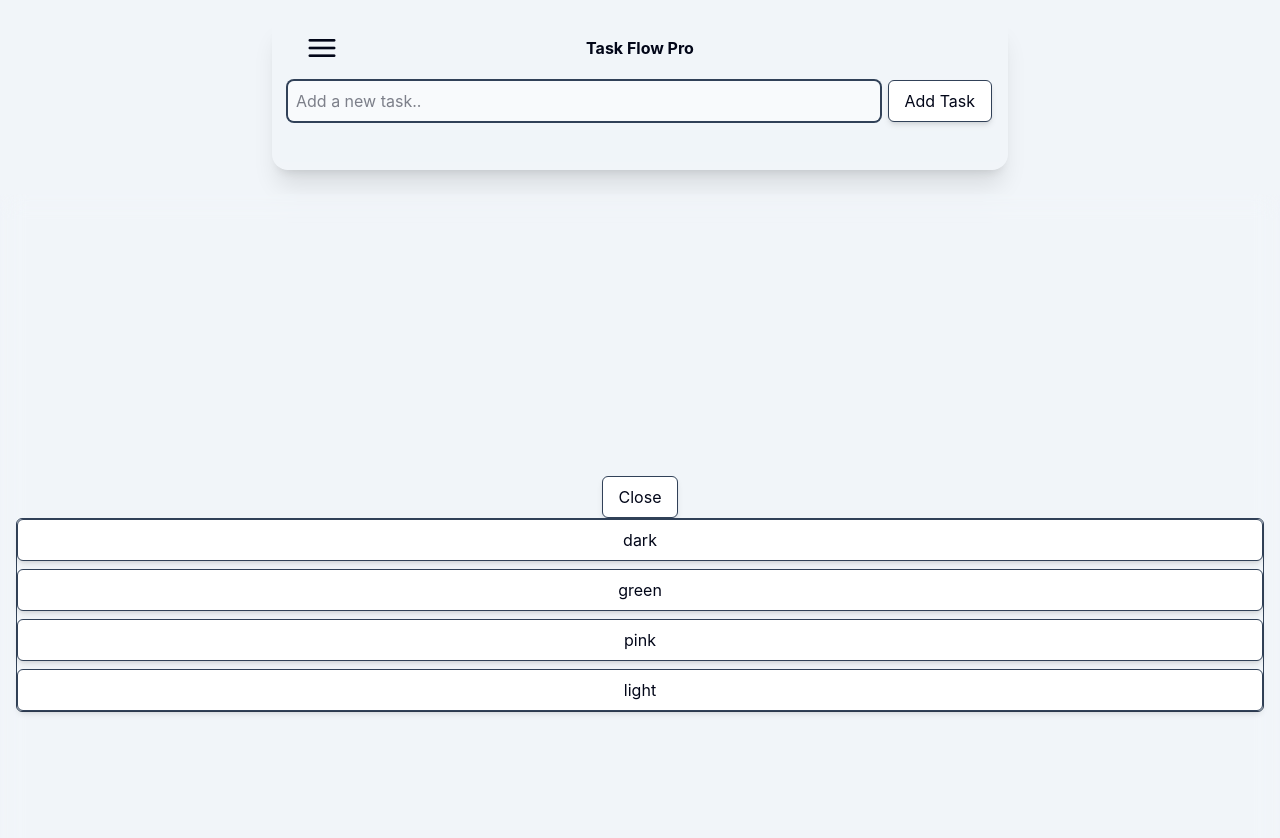
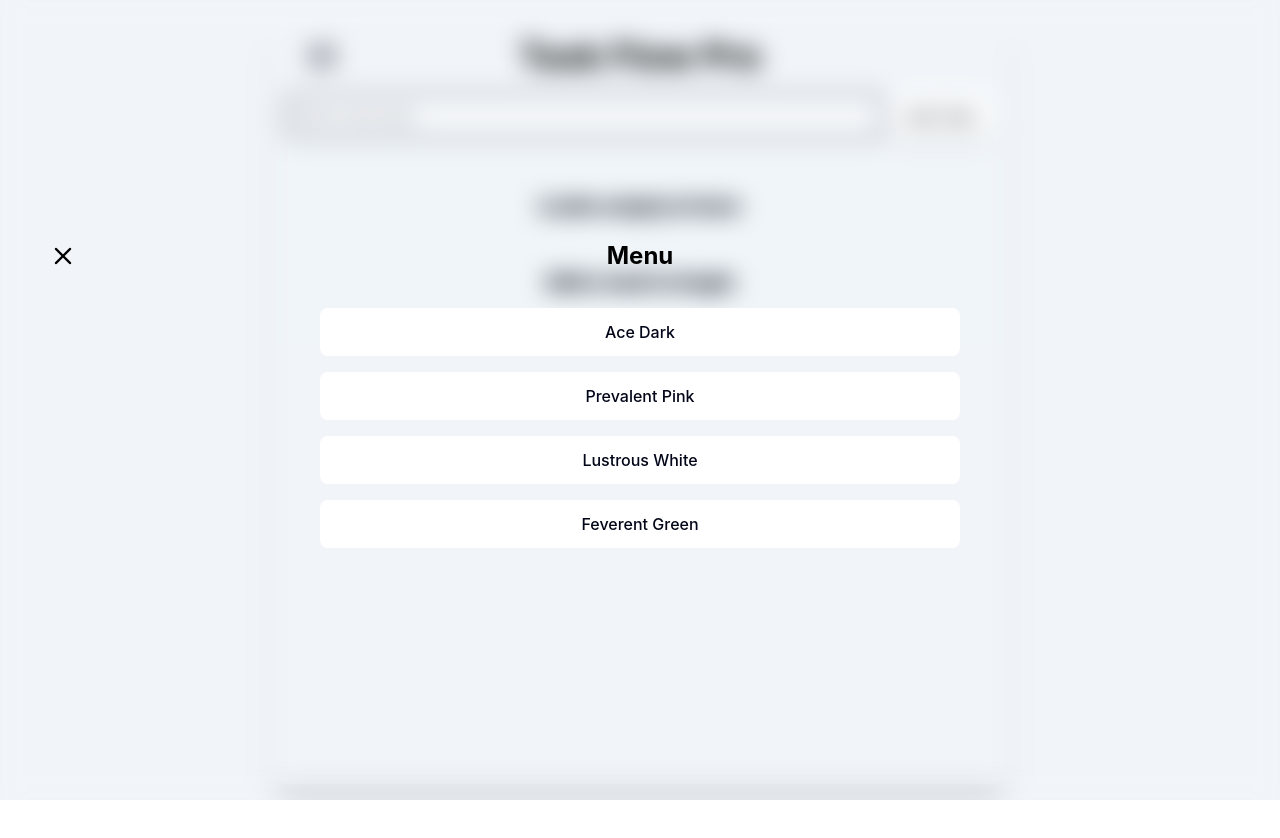
Before and after one commit to bigdonn0011/Task-Flow-Pro, a React (Vite) app: page / in a window 1280 px wide. Both pictures are taken after a click on the element "menu". Shown: the top 838 px of the page. After the commit the page ends 800 px from the top, so only its background shows below. Built offline with nearby package versions, Linux system fonts and the light colour scheme.

Commit message:
added modal ui fixes & empty msg

```diff
--- a/component/Buttons.tsx
+++ b/component/Buttons.tsx
@@ -13,7 +13,7 @@ export const Buttons = ({
 }: ButtonStyle) => {
   return (
     <button
-      className={`bg-card shrink-0 text-text btt border border-border rounded-md shadow-md p-4 py-2 active:scale-90 active:ring active:ring-4 hover:bg-card/80 hover:scale-105 transition-all duration-500 ${className}`}
+      className={`bg-card shrink-0 text-text btt rounded-md shadow-lg p-4 py-2 active:scale-95 active:ring active:ring-4 hover:bg-card/80 hover:scale-105 transition-all duration-500 ${className}`}
       onClick={onClick}
       type={type}
     >
--- a/component/Form.tsx
+++ b/component/Form.tsx
@@ -10,6 +10,7 @@ interface FormStyle {
   openThemeModal: () => void;
 } //variable declaration
 export const Form = ({ openThemeModal }: FormStyle) => {
+  const listItems = [];
   const [task, setTask] = useState<TaskStyle[]>([]);
   const [taskInput, setTaskInput] = useState("");
   //Section for adding task
@@ -53,7 +54,7 @@ export const Form = ({ openThemeModal }: FormStyle) => {
             </div>
             <div
               className="
-              px-4 py-1 !font-bold text-text !text-center"
+              px-4 py-1 !font-bold !text-4xl !text-center"
             >
               <span>Task Flow Pro</span>
             </div>
@@ -72,6 +73,16 @@ export const Form = ({ openThemeModal }: FormStyle) => {
           </div>
           <div className="w-full p-4 bg-background/80">
             <ul className="flex flex-col justify-center items-center gap-4">
+              {task.length === 0 && (
+                <div className="flex flex-col justify-center items-center gap-4 p-4 w-full text-center text-text font-black">
+                  <p className="block p-4 text-medium text-xl">
+                    Looks empty in here
+                  </p>
+                  <p className="block p-4 text-medium text-xl">
+                    Add a task to begin
+                  </p>
+                </div>
+              )}
               {task.map((task) => {
                 return (
                   <li
@@ -91,7 +102,7 @@ export const Form = ({ openThemeModal }: FormStyle) => {
             </ul>
             {task.length > 0 && (
               <div
-                className="p-4 w-full bg-cardjb=n
+                className="p-4
                 "
               >
                 <Buttons
--- a/component/Themes.tsx
+++ b/component/Themes.tsx
@@ -9,30 +9,48 @@ export const Themes = ({ openTheme, setTheme, openThemeModal }: ThemeStyle) => {
   return (
     <>
       {openTheme && (
-        <div className="inset-0 backdrop-blur-md z-10 flex flex-col justify-center items-center p-4 min-h-screen min-w-screen">
-          <Buttons text="Close" onClick={openThemeModal} />
-          <div className="flex flex-col gap-2 rounded-md border border-border bg-case w-full">
-            <Buttons
-              className="border-border"
+        <div className="inset-0 fixed backdrop-blur-md z-10 flex flex-col justify-center items-center p-4 h-screen w-screen gap-4">
+          <div className="  w-full relative flex justify-start items-center">
+            <span
+              className="block p-4 items-center w-full !text-3xl font-black  absolute left-4  border-none material-symbols-rounded"
+              onClick={openThemeModal}
+            >
+              close
+            </span>
+            <span className=" w-full px-4 py-1 block font-bold !text-2xl text-center">
+              Menu
+            </span>
+          </div>
+          <ul className="max-w-2xl flex flex-col gap-4 rounded-md w-full p-4 justify-start ">
+            <li
+              className=" text-text bg-card rounded-lg p-3 w-full flex justify-center items-center font-medium text-medium border-none
+               btt     "
               onClick={() => setTheme("dark")}
-              text="dark"
-            />
-            <Buttons
-              className=" border-border"
+            >
+              Ace Dark
+            </li>
+            <li
+              className=" text-text bg-card rounded-lg p-3 w-full flex justify-center items-center font-medium text-medium border-none
+                   btt "
+              onClick={() => setTheme("pink")}
+            >
+              Prevalent Pink
+            </li>
+            <li
+              className=" text-text bg-card rounded-lg p-3 w-full flex justify-center items-center font-medium text-medium border-none
+                  btt  "
+              onClick={() => setTheme("light")}
+            >
+              Lustrous White
+            </li>
+            <li
+              className=" text-text bg-card rounded-lg p-3 w-full flex justify-center items-center font-medium text-medium border-none
+                  btt  "
               onClick={() => setTheme("green")}
-              text="green"
-            />
-            <Buttons
-              className=" border-border"
-              onClick={() => setTheme("pink")}
-              text="pink"
-            />
-            <Buttons
-              className=" border-border"
-              onClick={() => setTheme("light")}
-              text="light"
-            />
-          </div>
+            >
+              Feverent Green
+            </li>
+          </ul>
         </div>
       )}
     </>
```
